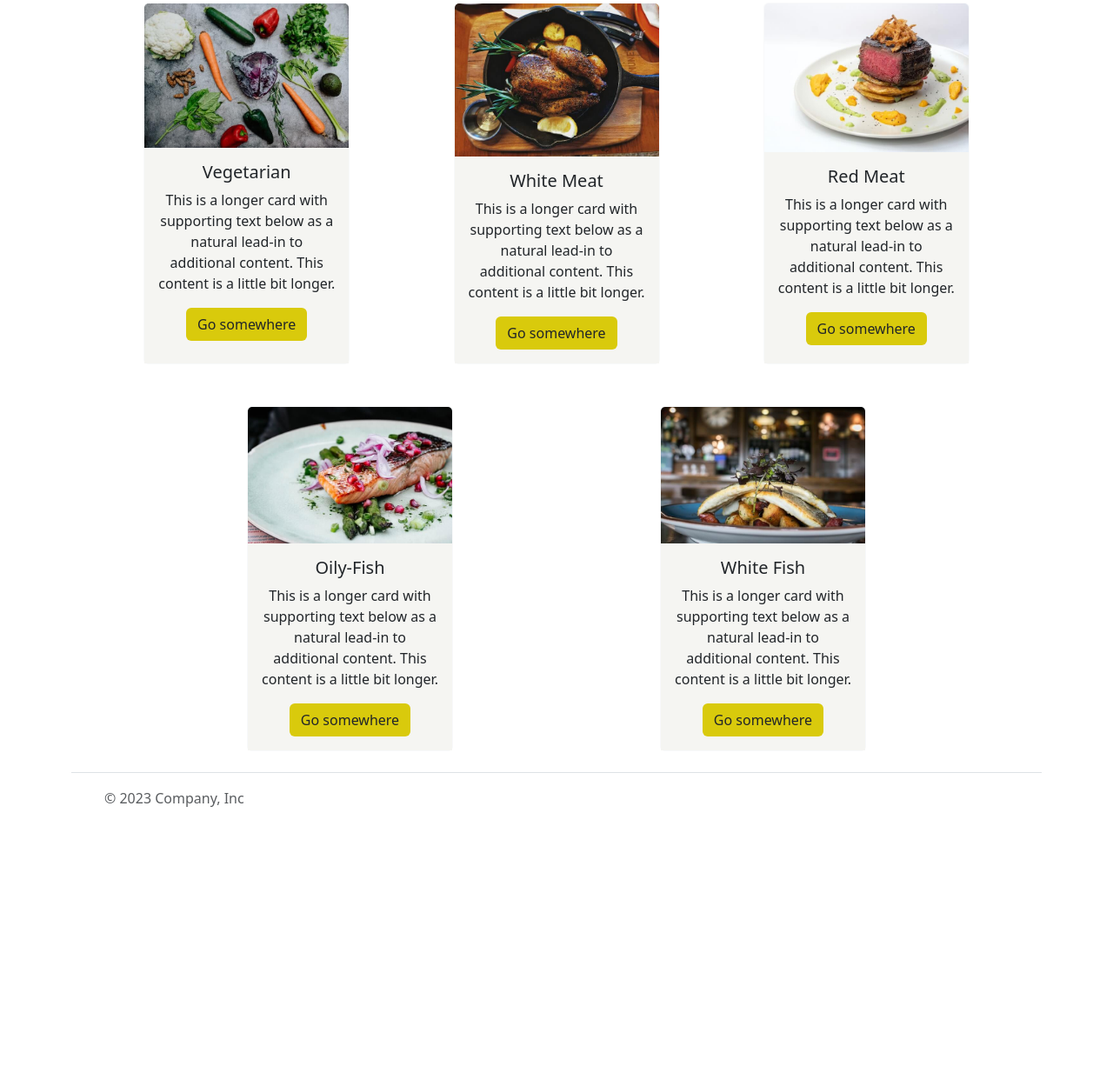
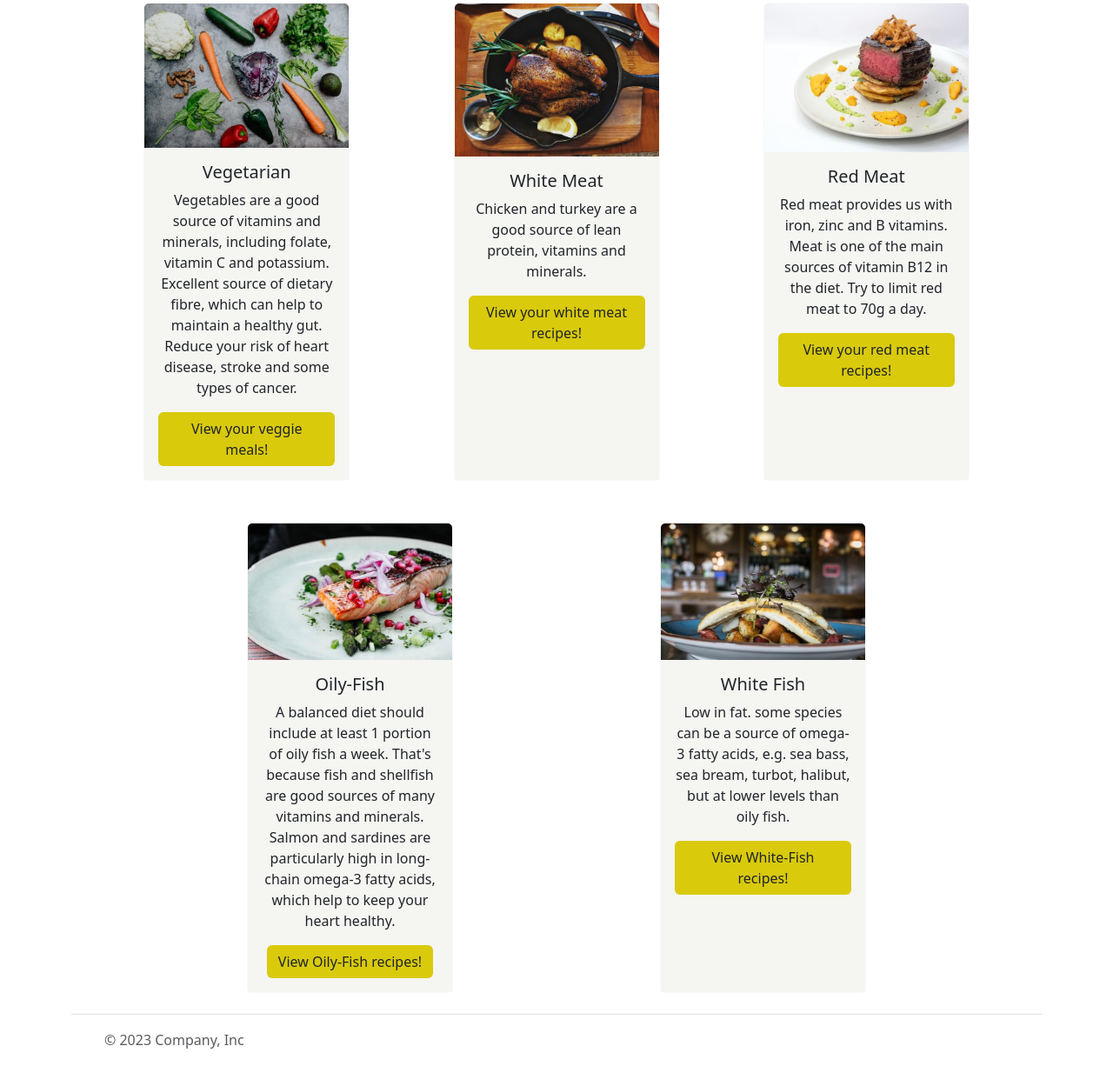
Before and after one commit to nddpj00/mealplanner.2, a Flask app: page / in a window 1280 px wide. Shown: the part 197-1446 px from the top of the page at 87% size. Before the commit the page ends 1125 px from the top, so only its background shows below. Run offline with Flask 2, Linux system fonts and the light colour scheme; some libraries are stand-ins or nearby versions; some web fonts are replaced.

Commit message:
adds info to category page cards and updated button links to individual category recipe pages

```diff
--- a/mealplanner/routes.py
+++ b/mealplanner/routes.py
@@ -35,7 +35,27 @@ def add_recipe():
     return render_template("add_recipe.html", categories=categories, cuisines=cuisines)
 
 
-@app.route("/oily-fish", methods=["GET", "POST"])
+@app.route("/vegetarian", methods=["GET"])
+def vegetarian():
+    veg_recipe = list(Recipe.query.filter_by(category_id=1).all())
+    return render_template("vegetarian.html", veg_recipe=veg_recipe)
+
+@app.route("/white_meat", methods=["GET"])
+def white_meat():
+    wmeat_recipe = list(Recipe.query.filter_by(category_id=2).all())
+    return render_template("white_meat.html", wmeat_recipe=wmeat_recipe)
+
+@app.route("/red_meat", methods=["GET"])
+def red_meat():
+    rmeat_recipe = list(Recipe.query.filter_by(category_id=3).all())
+    return render_template("red_meat.html", rmeat_recipe=rmeat_recipe)
+
+@app.route("/oily-fish", methods=["GET"])
 def oily_fish():
-    ofish_recipe = list(Recipe.query.order_by(Recipe.id).all())
+    ofish_recipe = list(Recipe.query.filter_by(category_id=4).all())
     return render_template("oily_fish.html", ofish_recipe=ofish_recipe)
+
+@app.route("/white-fish", methods=["GET"])
+def white_fish():
+    wfish_recipe = list(Recipe.query.filter_by(category_id=5).all())
+    return render_template("white_fish.html", wfish_recipe=wfish_recipe)
--- a/mealplanner/static/css/style.css
+++ b/mealplanner/static/css/style.css
@@ -69,3 +69,10 @@ margin-right: 60px;
 .icon-center{
     text-align: center;
 }
+
+
+/* recipe - base */
+
+.accordion{
+    margin-top: 30px;
+}
--- a/mealplanner/templates/base.html
+++ b/mealplanner/templates/base.html
@@ -22,7 +22,7 @@
     <header>
         <!--////////////////////////////////////////////////////Off canvas Bootstrap 5 Navigational Bar  ////////////-->
         <nav class="navbar navbar-expand-lg bg-body-tertiary fixed-top">
-            <a class="navbar-brand" href="#">Meal Planner</a>
+            <a class="navbar-brand" href="{{ url_for('home')}}">Meal Planner</a>
             <button class="navbar-toggler" type="button" data-bs-toggle="offcanvas" data-bs-target="#navbarOffcanvasLg"
                 aria-controls="navbarOffcanvasLg">
                 <span class="navbar-toggler-icon"></span>
@@ -49,11 +49,11 @@
                                 Recipes
                             </a>
                             <ul class="dropdown-menu">
-                                <li><a class="dropdown-item" href="#">Vegetarian </a></li>
-                                <li><a class="dropdown-item" href="#">White Meat</a></li>
-                                <li><a class="dropdown-item" href="#">Red Meat</a></li>
+                                <li><a class="dropdown-item" href="{{ url_for('vegetarian') }}">Vegetarian </a></li>
+                                <li><a class="dropdown-item" href="{{ url_for('white_meat') }}">White Meat</a></li>
+                                <li><a class="dropdown-item" href="{{ url_for('red_meat') }}">Red Meat</a></li>
                                 <li><a class="dropdown-item" href="{{ url_for('oily_fish') }}">Oily-Fish</a></li>
-                                <li><a class="dropdown-item" href="#">White Fish</a></li>
+                                <li><a class="dropdown-item" href="{{ url_for('white_fish') }}">White Fish</a></li>
                             </ul>
                         </li>
                         </li>
@@ -92,6 +92,9 @@
         </footer>
     </div>
 
+    <script src="https://cdn.jsdelivr.net/npm/@popperjs/core@2.9.2/dist/umd/popper.min.js"
+        integrity="sha384-IQsoLXl5PILFhosVNubq5LC7Qb9DXgDA9i+tQ8Zj3iwWAwPtgFTxbJ8NT4GN1R8p" crossorigin="anonymous">
+    </script>
     <script src="https://cdn.jsdelivr.net/npm/bootstrap@5.3.0-alpha1/dist/js/bootstrap.bundle.min.js"
         integrity="sha384-w76AqPfDkMBDXo30jS1Sgez6pr3x5MlQ1ZAGC+nuZB+EYdgRZgiwxhTBTkF7CXvN" crossorigin="anonymous">
     </script>
--- a/mealplanner/templates/categories.html
+++ b/mealplanner/templates/categories.html
@@ -13,9 +13,9 @@
                 <img src="./static/images/vegetable_card.jpg" class="card-img-top" alt="selection of vegetables laid out on table">
                 <div class="card-body">
                     <h5 class="card-title">Vegetarian</h5>
-                    <p class="card-text">This is a longer card with supporting text below as a natural lead-in to
-                        additional content. This content is a little bit longer.</p>
-                    <a href="#" class="btn">Go somewhere</a>
+                    <p class="card-text">Vegetables are a good source of vitamins and minerals, including folate, vitamin C and potassium.
+                        Excellent source of dietary fibre, which can help to maintain a healthy gut.  Reduce your risk of heart disease, stroke and some types of cancer.</p>
+                    <a href="{{ url_for('vegetarian') }}" class="btn">View your veggie meals!</a>
                 </div>
             </div>
         </div>
@@ -24,9 +24,8 @@
                 <img src="./static/images/chicken_card.jpg" class="card-img-top" alt="grill pan containing a whole cooked chicken">
                 <div class="card-body">
                     <h5 class="card-title">White Meat</h5>
-                    <p class="card-text">This is a longer card with supporting text below as a natural lead-in to
-                        additional content. This content is a little bit longer.</p>
-                    <a href="#" class="btn">Go somewhere</a>
+                    <p class="card-text">Chicken and turkey are a good source of lean protein, vitamins and minerals.</p>
+                    <a href="{{ url_for('white_meat')}}" class="btn">View your white meat recipes!</a>
                 </div>
             </div>
         </div>
@@ -35,9 +34,9 @@
                 <img src="./static/images/red_meat_card.jpg" class="card-img-top" alt="rare steak fillet on a plate">
                 <div class="card-body">
                     <h5 class="card-title">Red Meat</h5>
-                    <p class="card-text">This is a longer card with supporting text below as a natural lead-in to
-                        additional content. This content is a little bit longer.</p>
-                    <a href="#" class="btn">Go somewhere</a>
+                    <p class="card-text">Red meat provides us with iron, zinc and B vitamins.
+                        Meat is one of the main sources of vitamin B12 in the diet. Try to limit red meat to 70g a day.</p>
+                    <a href="{{ url_for('red_meat')}}" class="btn">View your red meat recipes!</a>
                 </div>
             </div>
         </div>
@@ -51,9 +50,11 @@
                 <img src="./static/images/oilyfish_card.jpg" class="card-img-top" alt="cooked salmon fillet on a plate">
                 <div class="card-body">
                     <h5 class="card-title">Oily-Fish</h5>
-                    <p class="card-text">This is a longer card with supporting text below as a natural lead-in to
-                        additional content. This content is a little bit longer.</p>
-                    <a href="#" class="btn">Go somewhere</a>
+                    <p class="card-text">A balanced diet should include at least 1 portion of oily fish a week.
+                        That's because fish and shellfish are good sources of many vitamins and minerals.
+                        Salmon and sardines are particularly high in long-chain omega-3 fatty acids,
+                        which help to keep your heart healthy.</p>
+                    <a href="{{ url_for('oily_fish') }}" class="btn">View Oily-Fish recipes!</a>
                 </div>
             </div>
         </div>
@@ -62,9 +63,9 @@
                 <img src="./static/images/white_fish_card.jpg" class="card-img-top" alt="plated fish fillet on potatoes">
                 <div class="card-body">
                     <h5 class="card-title">White Fish</h5>
-                    <p class="card-text">This is a longer card with supporting text below as a natural lead-in to
-                        additional content. This content is a little bit longer.</p>
-                    <a href="#" class="btn">Go somewhere</a>
+                    <p class="card-text">Low in fat. some species can be a source of omega-3 fatty acids, e.g.
+                        sea bass, sea bream, turbot, halibut, but at lower levels than oily fish.</p>
+                    <a href="{{ url_for('white_fish')}}" class="btn">View White-Fish recipes!</a>
                 </div>
             </div>
         </div>
```
Also changed, not shown: mealplanner/templates/oily_fish.html (+12 -11 lines), mealplanner/templates/red_meat.html (+32 -6 lines), mealplanner/templates/vegetarian.html (+32 -6 lines), mealplanner/templates/white_fish.html (+32 -7 lines), mealplanner/templates/white_meat.html (+32 -6 lines).
